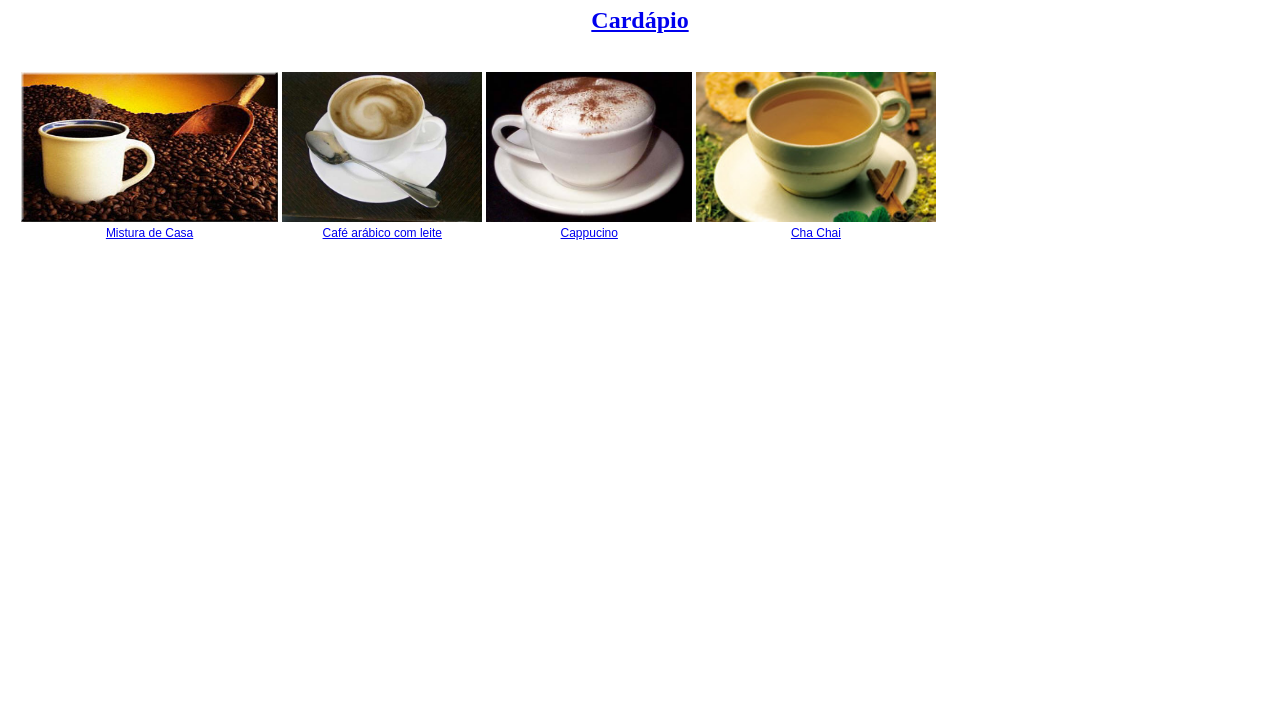
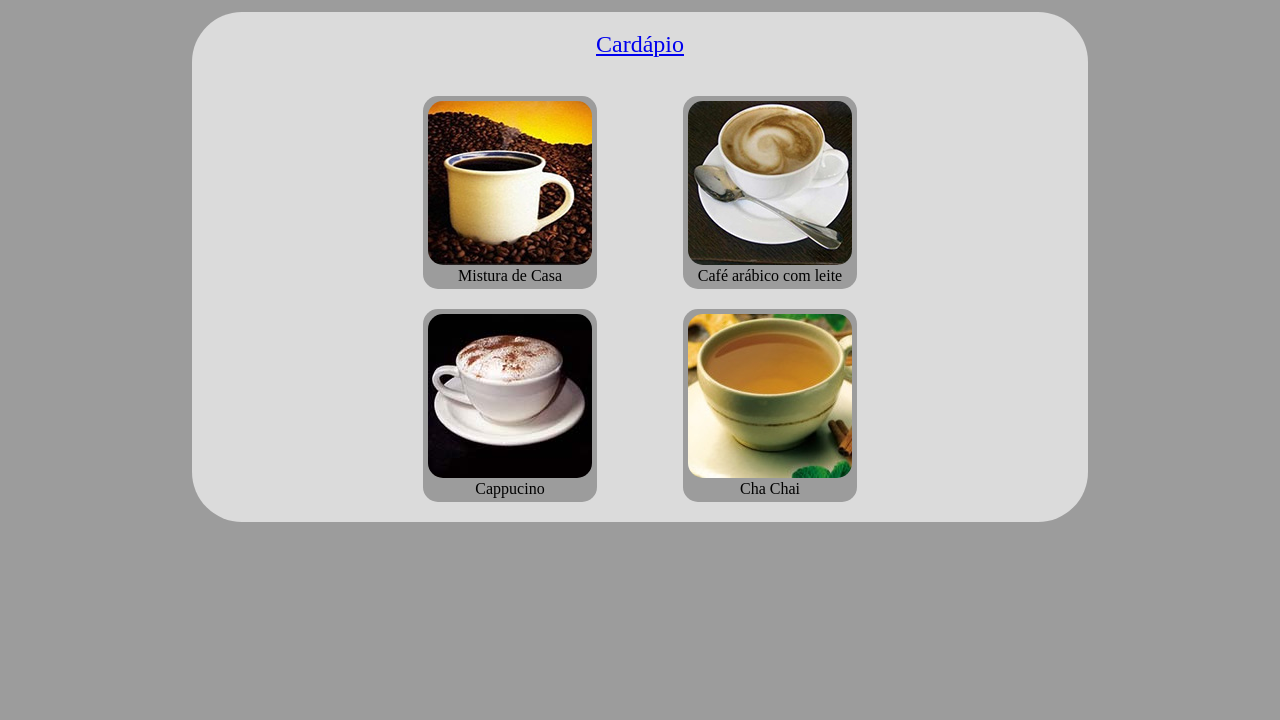
Before and after one commit to FerreiraBuU/Basics, a plain HTML site: page html_css_js/Cafe/index.html in a window 1280 px wide. Shown: the part 80-800 px from the top of the page. Drawn offline with Linux system fonts and the light colour scheme.

Commit message:
arquivos da pasta cafe modificados

```diff
--- a/html_css_js/Cafe/CAFE.css
+++ b/html_css_js/Cafe/CAFE.css
@@ -1,59 +1,88 @@
+body{
+    background-color: #9c9c9c;
+}
+header > h1{
+    font-size: 2rem;
+    font-weight: bold;
+    color: rgb(22, 22, 22);
+    text-align: center;
+    padding: 30px;
+}
 
+main{
+    max-width: 70%;
+    background-color: rgb(219, 219, 219);
+    margin: auto;
+    padding-bottom: 20px;
+    border-radius: 50px;
+
+}
+main > h2{
+    text-align: center;
+    font-size: 1.5rem;
+    padding: 20px;
+}
 
 .menu{
-    width: 800px;
-    padding: 10px;
+    display: grid;
+    grid-template-columns: 1fr 1fr;
+    grid-template-rows: 1fr 1fr;
+    max-width: 500px;
+    grid-gap: 20px;
+    justify-items: center;
+    align-items: center;
+    margin: auto;
+    padding-top: 20px;
+}
+
+.menu > div{
+    max-width: 90%;
+    justify-items: center;
+    align-items: center;
+    padding: 5px;
+    background-color: #9c9c9c;
+    border-radius: 15px;
+}
+.menu > div > a > img{
+    max-width: 100%;
+    margin: auto;
+    border-radius: 15px;
+}
+
+.menu > div > p{
+    text-align: center;
+}
+/* -----cardapio */
+
+.cardapio{
+    max-width: 90%;
+    margin: auto;
+    padding: 20px 0 10px;
+}
+
+.cardapio > table{
+    max-width: 100%;
+    margin: auto;
+    border-collapse: collapse;
 
 }
 
-img{
-    display: block;
-    height: 150PX;
-    margin-left: auto;
-    margin-right: auto;
+th{
+    padding: 10px 10px 10px;
+}
+td{
+    padding: 5px;
+    cursor: pointer;
+    border-left: gray 1px solid;
+    border-right: gray 1px solid;
+}
+td > img{
+    width: 80%;
 }
 
-h1,h2{
-    font-family: "Times New Roman", Times, serif;
-    margin: 25px;
-    text-align: center;
-
+tbody > tr:nth-child(2n+1){
+    background-color: #9c9c9c;
 }
-
-td{
-    font-family: sans-serif;
-    font-size: 12px;
-    text-align-last: center;
-
+tbody > tr:hover{
+    background-color: #79748f;
 }
-p{
-    font-family: "Arial", sans-serif;
-    font-size: 12px;
-
-}
-
-.linha{
-    padding: 12px;
-    border-bottom:2px solid #898989;
-}
-
-h1{
-    text-align: center
-}
-
-.back{
-    background-color: #e0dbdb;
-}
-th{
-    border-bottom: 2px solid black;
-
-}
-
-.center{
-    display: block;
-    text-align: center;
-}
-
-.parag{
-    margin-left: 30px;
-}
--- a/html_css_js/Cafe/index.html
+++ b/html_css_js/Cafe/index.html
@@ -1,33 +1,38 @@
 <!DOCTYPE html>
 <html lang=”pt-br”>
     <head>
-		<title> Café</title>
+		<title>Starbuzz</title>
         <meta charset="utf-8">
+        <link rel="stylesheet" href="reset.css">
         <link rel="stylesheet" type="text/css" href="CAFE.css">
     </head>
 	<body>
+        <header>
+            <h1>Café Starbuzz</h1>
+        </header>
+        <main>
+            <h2><a href="cardapio.html">Cardápio</a></h2>
+            <div class="menu">
+                <div>
+                    <a href="mistura.html">
+                    <img src="img/mistura.jpg"></a>
+                    <p>Mistura de Casa</p>
+                </div>
+                <div>
+                    <a href="cafe.html"><img src="img/cafe.jpg"></a>
+                    <p>Café arábico com leite</p>
+                </div>
+                <div>
+                    <a href="cappucino.html"><img src="img/cappucino.jpg"></a>
+                    <p>Cappucino</p>
+                </div>
+                <div>
+                    <a href="chachai.html"><img src="img/cha.jpg"></a>
+                    <p>Cha Chai</p>
+                </div>
+            </div>
 
-
-
-        <h1>Café Starbuzz</h1>
-        <h2><a href="cardapio.html">Cardápio</a></h2>
-
-
-        <table class="menu">
-            <tr>
-                <td><a href="mistura.html"><img src="mistura.jpg"></a></td>
-                <td><a href="cafe.html"><img src="cafe.jpg"></a></td>
-                <td><a href="cappucino.html"><img src="cappucino.jpg"></a></td>
-                <td><a href="chachai.html"><img src="cha.jpg"></a></td>
-            </tr>
-            <tr>
-                <td><a href="mistura.html">Mistura de Casa</a></td>
-                <td><a href="cafe.html">Café arábico com leite</a></td>
-                <td><a href="cappucino.html">Cappucino</a></td>
-                <td><a href="chachai.html">Cha Chai</a></td>
-            </tr>
-        </table>
-
+        </main>
 
     </body>
 </html>
--- /dev/null
+++ b/html_css_js/Cafe/reset.css
@@ -0,0 +1,43 @@
+html, body, div, span, applet, object, iframe,
+h1, h2, h3, h4, h5, h6, p, blockquote, pre,
+a, abbr, acronym, address, big, cite, code,
+del, dfn, em, img, ins, kbd, q, s, samp,
+small, strike, strong, sub, sup, tt, var,
+b, u, i, center,
+dl, dt, dd, ol, ul, li,
+fieldset, form, label, legend,
+table, caption, tbody, tfoot, thead, tr, th, td,
+article, aside, canvas, details, embed,
+figure, figcaption, footer, header, hgroup,
+menu, nav, output, ruby, section, summary,
+time, mark, audio, video {
+	margin: 0;
+	padding: 0;
+	border: 0;
+	font-size: 100%;
+	font: inherit;
+	vertical-align: baseline;
+}
+/* HTML5 display-role reset for older browsers */
+article, aside, details, figcaption, figure,
+footer, header, hgroup, menu, nav, section {
+	display: block;
+}
+body {
+	line-height: 1;
+}
+ol, ul {
+	list-style: none;
+}
+blockquote, q {
+	quotes: none;
+}
+blockquote:before, blockquote:after,
+q:before, q:after {
+	content: '';
+	content: none;
+}
+table {
+	border-collapse: collapse;
+	border-spacing: 0;
+}
```
Also changed, not shown: html_css_js/Cafe/cardapio.html (+27 -13 lines), html_css_js/Cafe/cafe.jpg (deleted), html_css_js/Cafe/cappucino.jpg (deleted), html_css_js/Cafe/cha.jpg (deleted), html_css_js/Cafe/img/cafe.jpg (added), html_css_js/Cafe/img/cappucino.jpg (added), html_css_js/Cafe/img/cha.jpg (added), html_css_js/Cafe/img/iconecompra.png (added), html_css_js/Cafe/img/mistura.jpg (added), html_css_js/Cafe/mistura.jpg (deleted).
